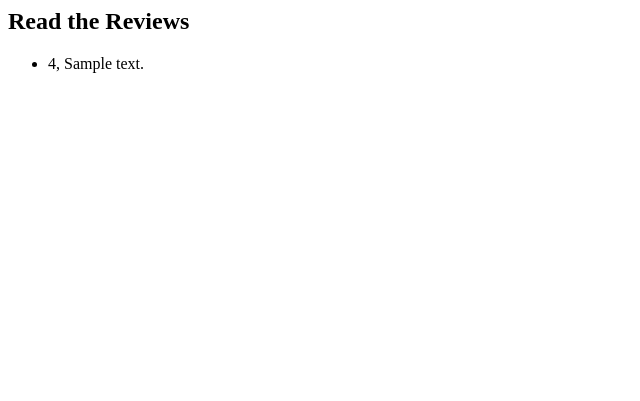
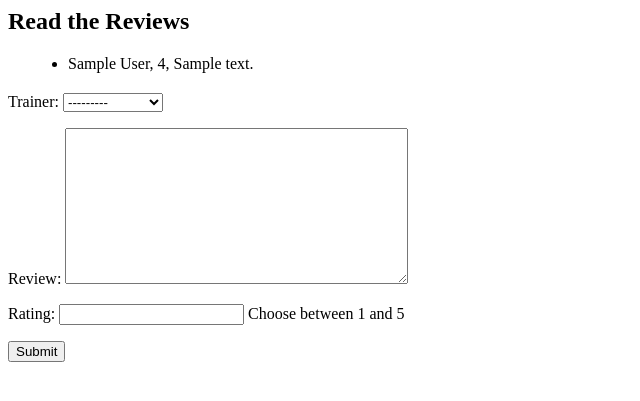
Before and after one commit to annalenadavis/symbyo, a Django app: page /trainers/reviews in a window 1280 px wide. Shown: the top 401 px of the page, without its empty margins (0-640 px from the left). Run offline with Django 3.2, Linux system fonts and the light colour scheme; tables that the repository leaves empty hold one stand-in row (values such as "Sample post").

Commit message:
Add review form

```diff
--- a/trainers/forms.py
+++ b/trainers/forms.py
@@ -1,6 +1,6 @@
 from django import forms
 from django.core.exceptions import ValidationError
-from .models import User, Trainer
+from .models import User, Trainer, Review
 
 class UserForm(forms.ModelForm):
     class Meta:
@@ -13,3 +13,8 @@
         model = Trainer
         fields = ('description', 'website', 'business', 'disciplines')
         # hidden field that links trainer with user_id -  grab the current user's id
+
+class ReviewForm(forms.ModelForm):
+    class Meta:
+        model = Review
+        fields = ('trainer', 'review', 'rating')
--- /dev/null
+++ b/trainers/templates/trainers/reviewform.html
@@ -0,0 +1,5 @@
+<form action="/trainers/reviewform" method="post">
+    {% csrf_token %}
+    {{ review_form.as_p }}
+    <input type="submit" value="Submit">
+</form>
--- a/trainers/templates/trainers/reviews.html
+++ b/trainers/templates/trainers/reviews.html
@@ -2,9 +2,14 @@
     <h2>Read the Reviews</h2>
     <ul>
     {% for review in review_list %}
-        <li>{{ review.rating }}, {{ review.review }}</li>
+        <li style="margin:20px;">{{ review.trainer }}, {{ review.rating }}, {{ review.review }}</li>
     {% endfor %}
     </ul>
+    <form action="{% url 'reviews' %}" method="post">
+        {% csrf_token %}
+        {{ review_form.as_p }}
+        <input type="submit" value="Submit">
+    </form>
 {% else %}
     <p>No reviews are available.</p>
 {% endif %}
--- a/trainers/urls.py
+++ b/trainers/urls.py
@@ -10,4 +10,5 @@
     path('<int:user_id>/', views.trainer, name='trainer'),
     path('register', views.register, name='register'),
     path('reviews', views.reviews, name='reviews'),
+    path('reviewform', views.reviewform, name='reviewform'),
 ]
--- a/trainers/views.py
+++ b/trainers/views.py
@@ -4,7 +4,7 @@
 from django.shortcuts import render
 
 from .models import Trainer, Review
-from .forms import TrainerForm, UserForm
+from .forms import TrainerForm, UserForm, ReviewForm
 
 # See all Trainers
 def index(request):
@@ -48,8 +48,29 @@
 # See all Reviews
 def reviews(request):
     review_list = Review.objects.all()
+    if request.method == 'POST':
+        review_form = ReviewForm(request.POST, instance=request.user)
+        if review_form.is_valid():
+            review_form.save()
+            return HttpResponseRedirect('/trainers/reviews')
+    else:
+        review_form = ReviewForm()
     template = loader.get_template('trainers/reviews.html')
     context = {
         'review_list': review_list,
+        'review_form': review_form,
     }
     return HttpResponse(template.render(context, request))
+
+# Review Form
+def reviewform(request):
+    if request.method == 'POST':
+        review_form = ReviewForm(request.POST, instance=request.user)
+        if review_form.is_valid():
+            review_form.save()
+        return HttpResponseRedirect('/trainers/reviewform') # todo: make this page
+    else:
+        review_form = ReviewForm()
+    return render(request, 'trainers/reviewform.html', {
+        'review_form': review_form,
+    })
```
